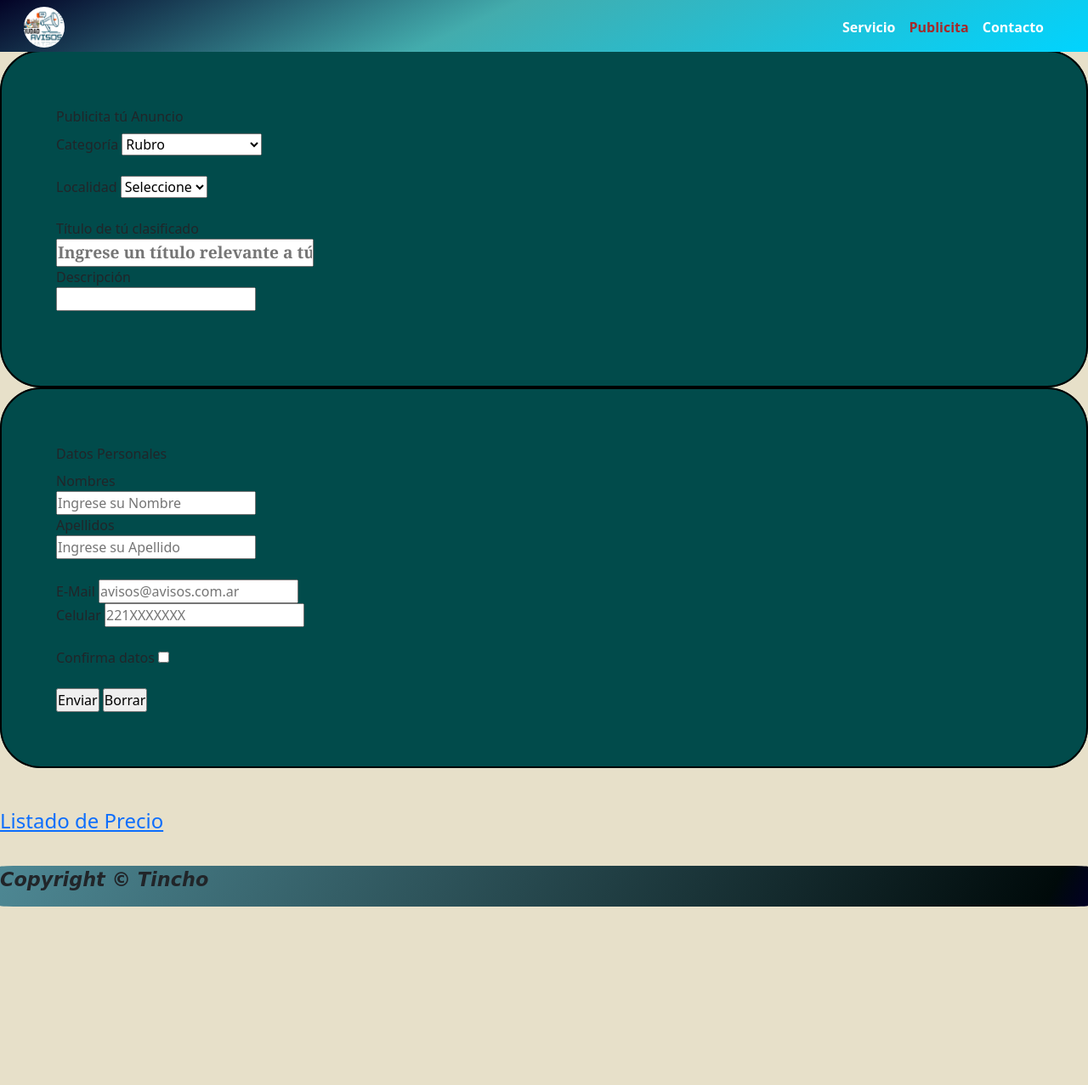
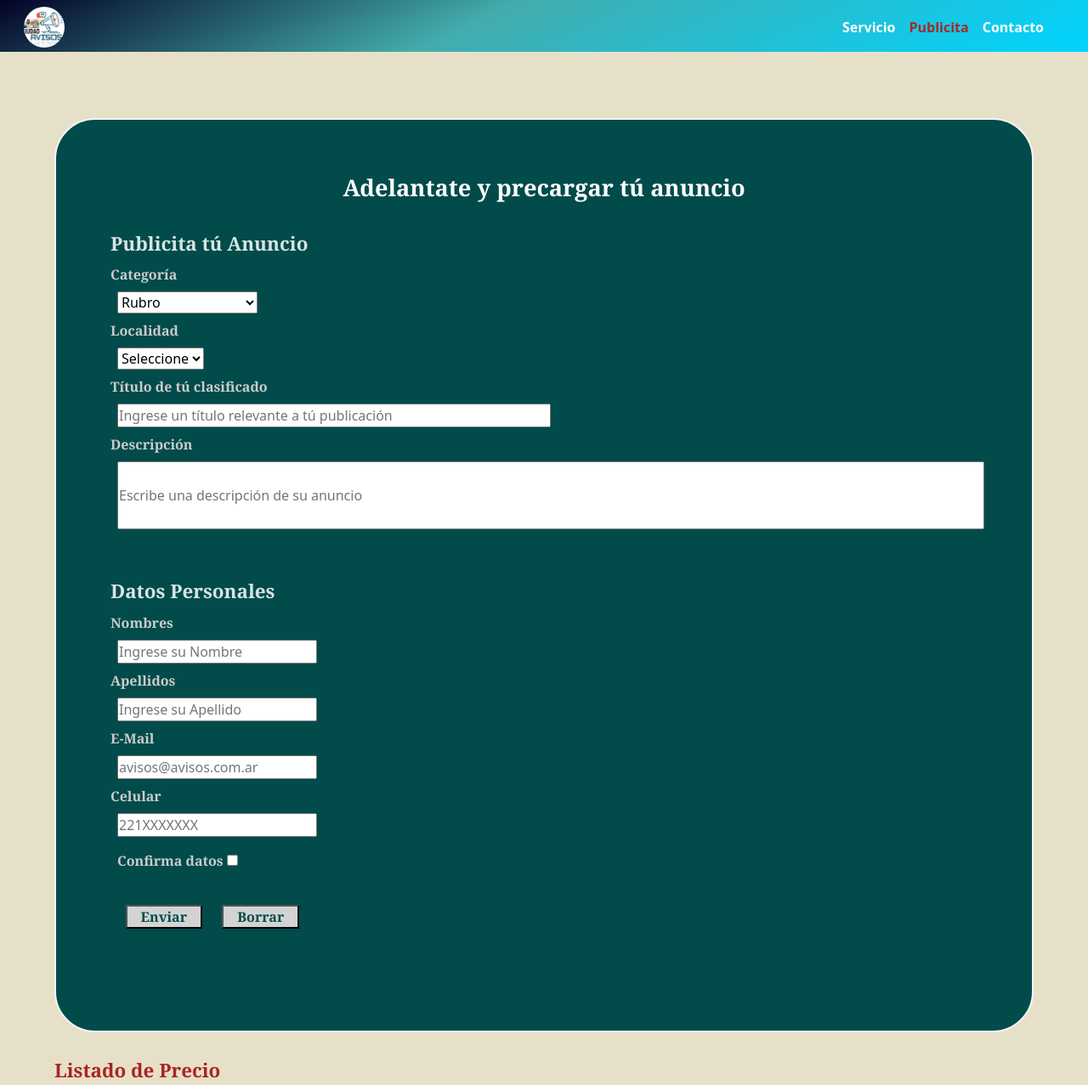
Before and after one commit to jmotero31/repositorio_Otero, a plain HTML site: page pages/publicacion.html in a window 1280 px wide. Shown: the part 5-1282 px from the top of the page at 85% size. Before the commit the page ends 1114 px from the top, so only its background shows below. Drawn offline with nearby package versions, Linux system fonts and the light colour scheme; a web font is replaced by a local one.

Commit message:
Sexto commit: mas diseño

```diff
--- a/css/style.css
+++ b/css/style.css
@@ -80,6 +80,10 @@
 }
 .main{
     margin-top: 14rem;
+    margin-bottom: 7rem;
+}
+.mainUno{
+    margin-top: 1rem;
     margin-bottom: 7rem;
 }
 /* Parrafo Index */
@@ -397,28 +401,28 @@ section div p{
 }
 
 /* Formato del formulario contacto */
-.bodyContacto{
+.ContenedorContactoPublica{
     padding: 4rem;
-
 }
 .contorno{
     background-color: rgb(1, 75, 75);
     padding: 4rem;
     /* margin: 5rem 10rem; */
     border-radius: 3rem;
-    border: 2px  black solid;
+    border: 2px  whitesmoke solid;
     flex-wrap: wrap;
 }
 #texto{
     color: rgb(255, 255, 255);
     font-style: normal;
     font-weight: bold;
-    font-size: 2rem;
+    font-size: 1.7rem;
     font-family:Georgia, 'Times New Roman', Times, serif;
-    text-transform: capitalize;
+    text-transform:none ;
     text-align: center;
     margin-bottom: 2rem;
 }
+
 .rotulo{
     color: rgb(204, 204, 204);
     font-style: normal;
@@ -429,6 +433,10 @@ section div p{
 }
 .marginPadding{
  margin: .5rem ;
+}
+.marginTopin{
+    margin-top: 2rem;
+    margin-bottom: 0rem;
 }
 .dialogoUno{
     width: 50%;
@@ -457,3 +465,27 @@ section div p{
         border: 2px  black solid; */
     }
 }
+/* Formato Publicita */
+.campoUno{
+    margin-bottom: 3rem;
+}
+.campo{
+    margin: 1rem;
+}
+.tituloPublicacion{
+    font-style: normal;
+    font-weight: bold;
+    font-size: 1.4rem;
+    font-family:Georgia, 'Times New Roman', Times, serif;
+    text-transform: none;
+    color: rgba(255, 255, 255, 0.85);
+}
+#h2Contacto{
+    font-style: normal;
+    font-weight: bold;
+    font-size: 1.4rem;
+    font-family:Georgia, 'Times New Roman', Times, serif;
+    text-transform: none;
+    color: rgba(157, 3, 3, 0.85);
+    text-decoration: none;
+}
--- a/pages/publicacion.html
+++ b/pages/publicacion.html
@@ -17,6 +17,7 @@
     <link rel="stylesheet" href="../sass-live-compiler/estilos/main.css">
 </head>
 <body>
+  <!-- Navegacion -->
   <header class="header">
     <nav class="navbar navbar-expand-lg navbar-light bg-light nav">
         <div class="container-fluid">
@@ -40,14 +41,16 @@
         </div>
       </nav>
     </header>
-<main class="anchoPrede">
-  <section>
+<main class="mainUno ContenedorContactoPublica">
+  <!-- Formulario Completo en dos partes -->
+  <section class="contorno">
     <form action="" method="GET">
-        <fieldset class="contorno">
-            <legend>Publicita tú Anuncio</legend>
+      <h1 id="texto">Adelantate y precargar tú anuncio</h1>
+      <legend class="tituloPublicacion">Publicita tú Anuncio</legend>
+        <fieldset class="campoUno">
             <div>
-                <label for="categoria">Categoría </label>
-                <select name="categoria" id="categoria" aria-placeholder="Rubros">
+                <div><label for="categoria" class="rotulo">Categoría</label></div>
+                <select name="categoria" id="categoria" aria-placeholder="Rubros" class="marginPadding">
                         <option value="" disabled selected>Rubro</option>
                         <option value="bienestar">Bienestar</option>
                         <option value="cuidados">Cuidados</option>
@@ -59,65 +62,50 @@
                         <option value="tecnologia">Tecnología</option>
                 </select>
             </div>
-            <br>
             <div>
-                <label for="localidad">Localidad </label>
-                <select name="localidad" id="localidad">
+                <div><label for="localidad" class="rotulo">Localidad </label></div>
+                <select name="localidad" id="localidad" class="marginPadding">
                     <option value="" disabled selected>Seleccione</option>
                     <option value="ensenada">Ensenada</option>
                     <option value="berisso">Berisso</option>
                     <option value="laplata">La Plata</option>
                 </select>
             </div>
-            <br>
             <div>
-                <label for="titulo">Título de tú clasificado </label>
-                <br>
-                <input type="text" name="titulo" id="titulo" placeholder="Ingrese un título relevante a tú publicación">
-                <br>
-                <label for="descripcion">Descripción </label>
-                <br>
-                <input type="text" name="descripcion" id="descripcion">
-                <br>
+                <div><label for="titulo" class="rotulo">Título de tú clasificado</label></div>
+                <input type="text" name="titulo" id="titul" placeholder="Ingrese un título relevante a tú publicación" class="dialogoUno marginPadding">
+                <div><label for="descripcion" class="rotulo">Descripción</label></div>
+                <input type="text" name="descripcion" id="descripcion" placeholder="Escribe una descripción de su anuncio" class="dialogoDos marginPadding">
             </div>
-            <br>
     </fieldset>
-    <fieldset class="contorno">
-        <legend>Datos Personales</legend>
+    <legend class="tituloPublicacion">Datos Personales</legend>
+    <fieldset class="campoUno">
             <div>
-                <label for="nombre">Nombres </label>
-                <br>
-                <input type="text" name="nombre" id="nombre" placeholder="Ingrese su Nombre">
-                <br>
-                <label for="apellido">Apellidos </label>
-                <br>
-                <input type="text" name="apellido" id="apellido" placeholder="Ingrese su Apellido">
-            </div>
-            <br>
-            <div>
-                <label for="email">E-Mail </label>
-                <input type="email" name="email" id="email" placeholder="avisos@avisos.com.ar">
+                <div><label for="nombre" class="rotulo">Nombres</label></div>
+                <input type="text" name="nombre" id="nombre" placeholder="Ingrese su Nombre" class="marginPadding">
+                <div><label for="apellido" class="rotulo">Apellidos</label></div>
+                <input type="text" name="apellido" id="apellido" placeholder="Ingrese su Apellido" class="marginPadding">
             </div>
             <div>
-                <label for="cel">Celular </label>
-                <input type="number" name="cel id="cel" placeholder="221XXXXXXX">
+                <div><label for="email" class="rotulo">E-Mail</label></div>
+                <input type="email" name="email" id="email" placeholder="avisos@avisos.com.ar" class="marginPadding">
             </div>
-            <br>
             <div>
-                <label for="confirmar">Confirma datos </label>
+                <div><label for="cel" class="rotulo">Celular</label></div>
+                <input type="number" name="cel" id="cel" placeholder="221XXXXXXX" class="marginPadding">
+            </div>
+            <div class="marginPadding">
+                <label for="confirmar" class="rotulo">Confirma datos</label>
                 <input type="checkbox" name="confirma" id="confirma" value="1">
             </div>
-            <br>
-            <div>
-                <input type="submit" value="Enviar">
-                <input type="reset" value="Borrar">
+            <div class="marginPadding marginTopin">
+                <input type="submit" value="Enviar" class="boton">
+                <input type="reset" value="Borrar" class="boton">
             </div>
         </fieldset>
     </form>
   </section>
-    <br><br>
-    <a href="./precio.html"><h4>Listado de Precio</h4></a>
-    <br><br><br><br><br>
+  <div class="marginTopin"><a href="./precio.html" id="h2Contacto"><h2 id="h2Contacto">Listado de Precio</h2></a></div>
 </main>
   <footer class="footer">
     <span class="footer__copyRight">Copyright &copy; Tincho</span>
```
Also changed, not shown: pages/contacto.html (+10 -14 lines).
